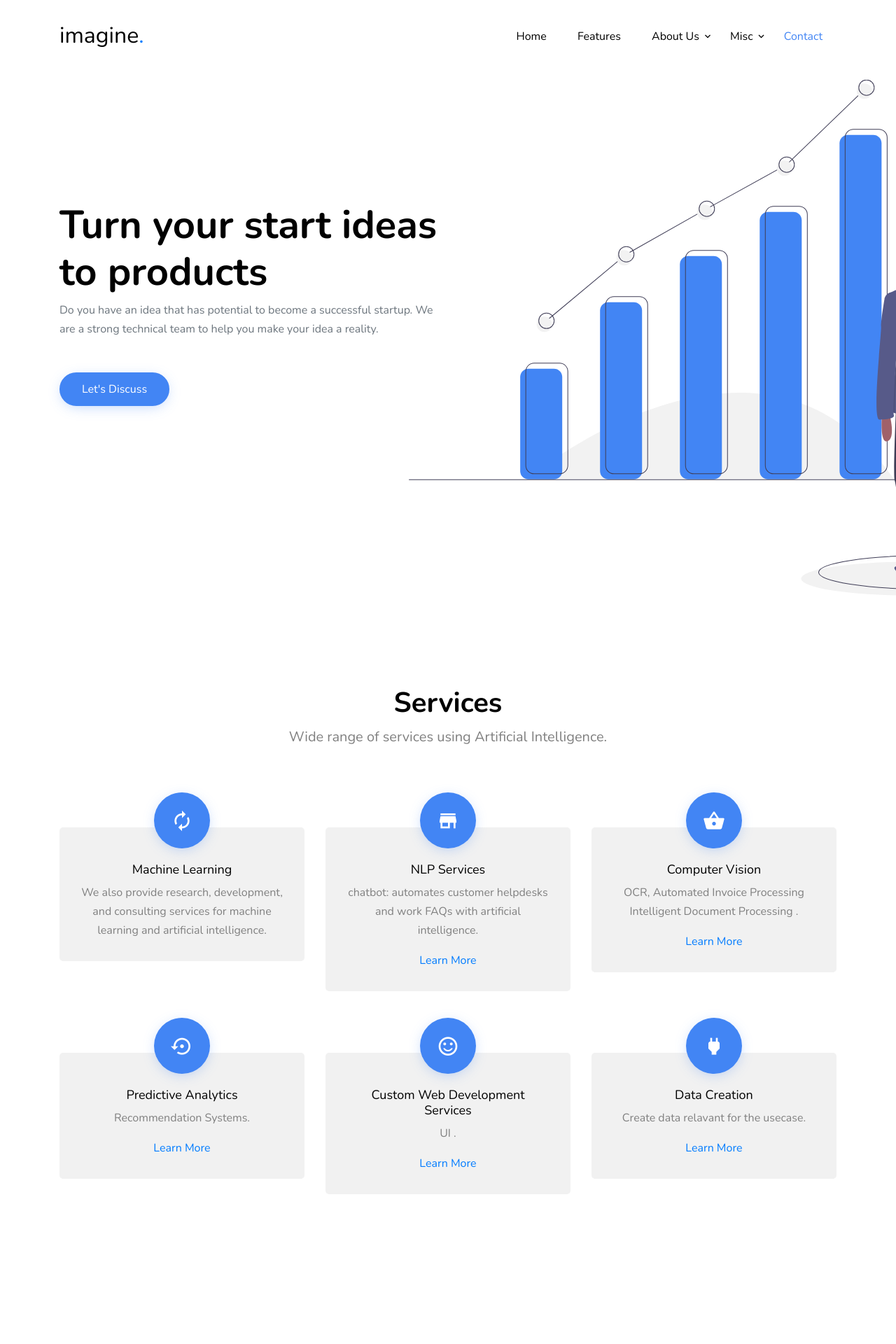
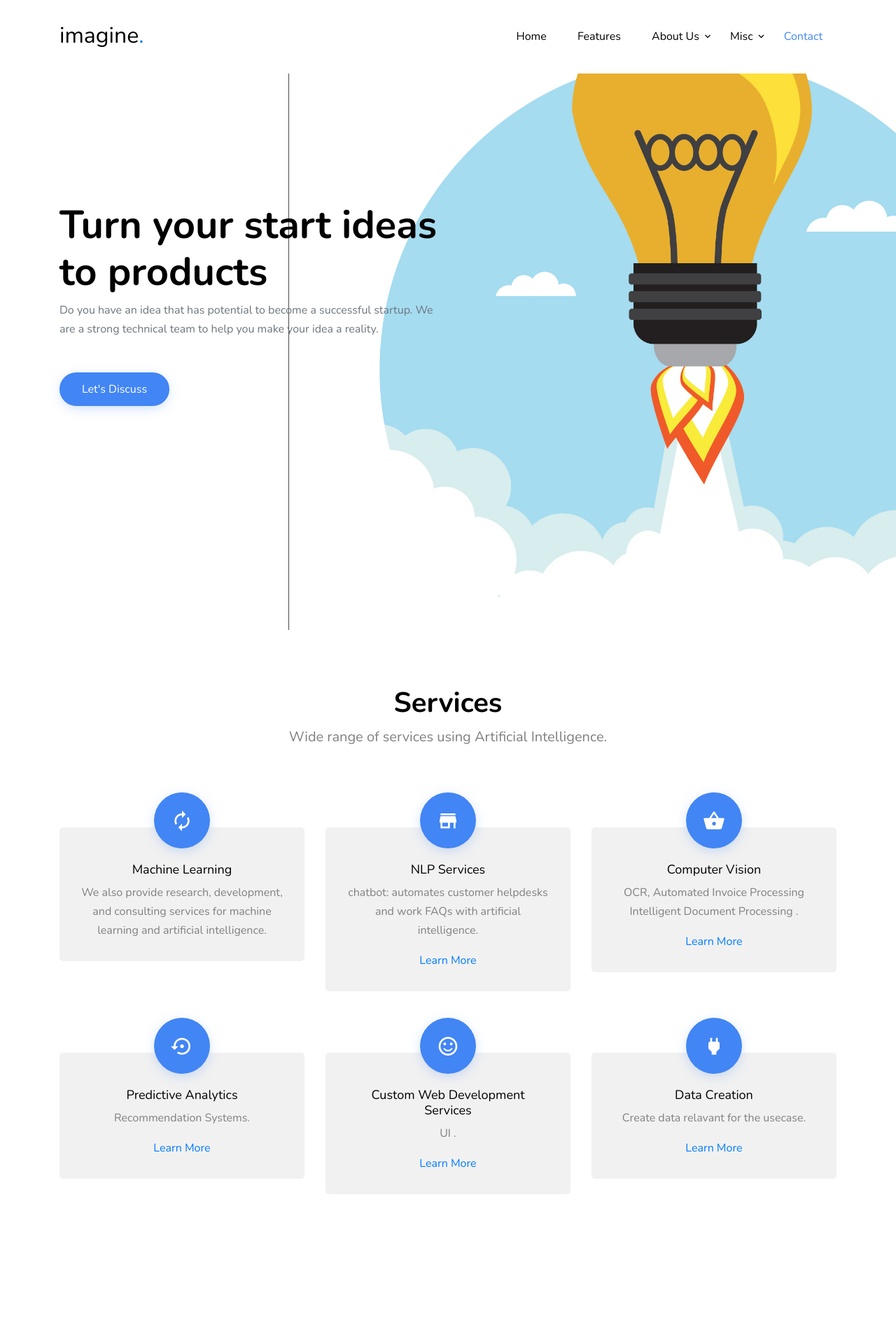
Before and after one commit to LekhaNamala/fiesta, a Jekyll site: the page built from index.html, in a window 1280 px wide. Shown: the top 1920 px of the page at 70% size. Built offline with Jekyll 4.4.1, drawn with Linux system fonts in a browser that asks for light colours; some web fonts are replaced.

Commit message:
Added main_idea.jpg to assets/images. Edit the image in starter.html.

```diff
--- a/_includes/header.html
+++ b/_includes/header.html
@@ -31,10 +31,10 @@
               </li>
               <li class="has-children">
                 <a href="#about-section" class="nav-link">Misc</a>
-                <!-- <ul class="dropdown arrow-top">
+                <ul class="dropdown arrow-top">
                   <li><a href="#blog-section" class="nav-link">Blog</a></li>
                   <li><a href="#testimonials-section" class="nav-link">Testimonials</a></li>
-                </ul> -->
+                </ul>
               </li>
               <li><a href="#contact-section" class="nav-link">Contact</a></li>
             </ul>
--- a/_includes/starter.html
+++ b/_includes/starter.html
@@ -4,7 +4,7 @@
 
         <div class="col-md-12" style="position: relative;" data-aos="fade-up" data-aos-delay="200">
 
-          <img src="{{site.baseurl}}/assets/images/undraw_investing_7u74.svg" alt="Image" class="img-fluid img-absolute">
+          <img src="{{site.baseurl}}/assets/images/main_idea.jpg" alt="Image" class="img-fluid img-absolute">
 
           <div class="row mb-4" data-aos="fade-up" data-aos-delay="200">
             <div class="col-lg-6 mr-auto">
```
Also changed, not shown: assets/images/main_idea.jpg (added).
